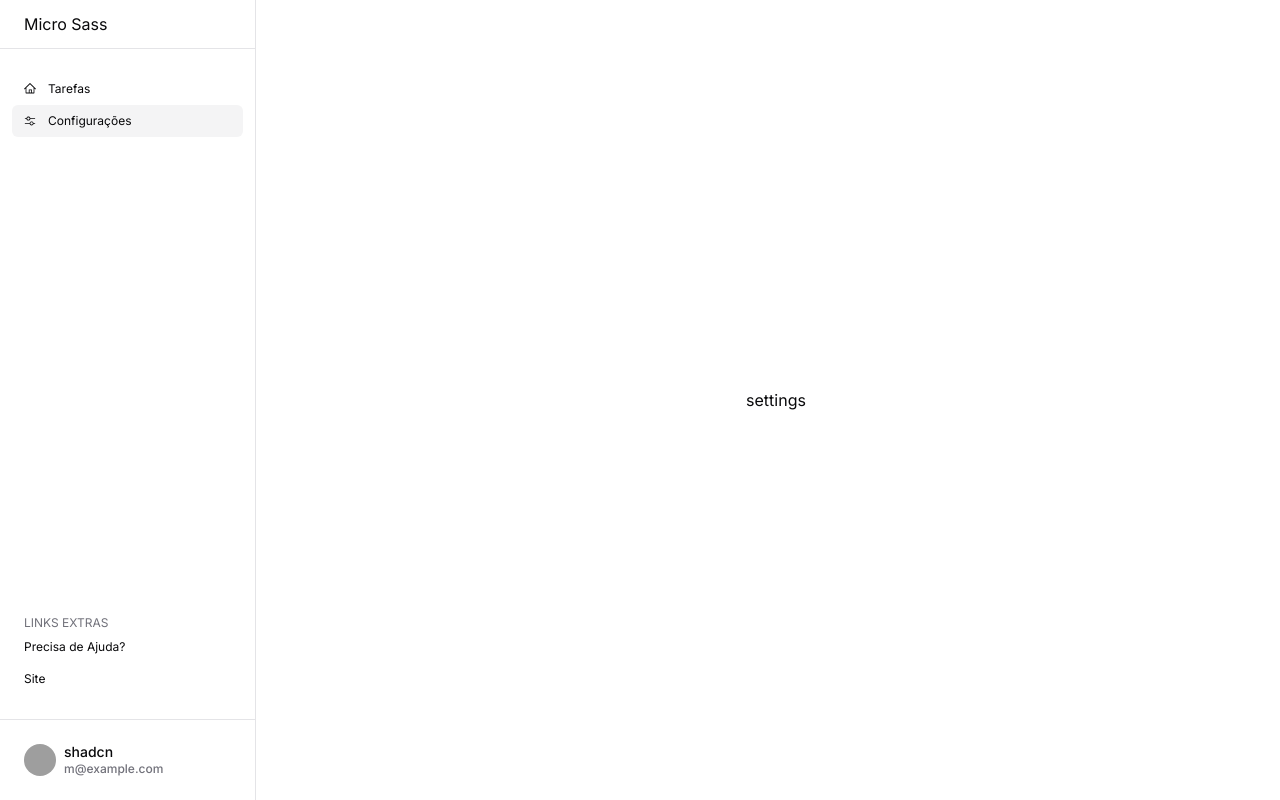
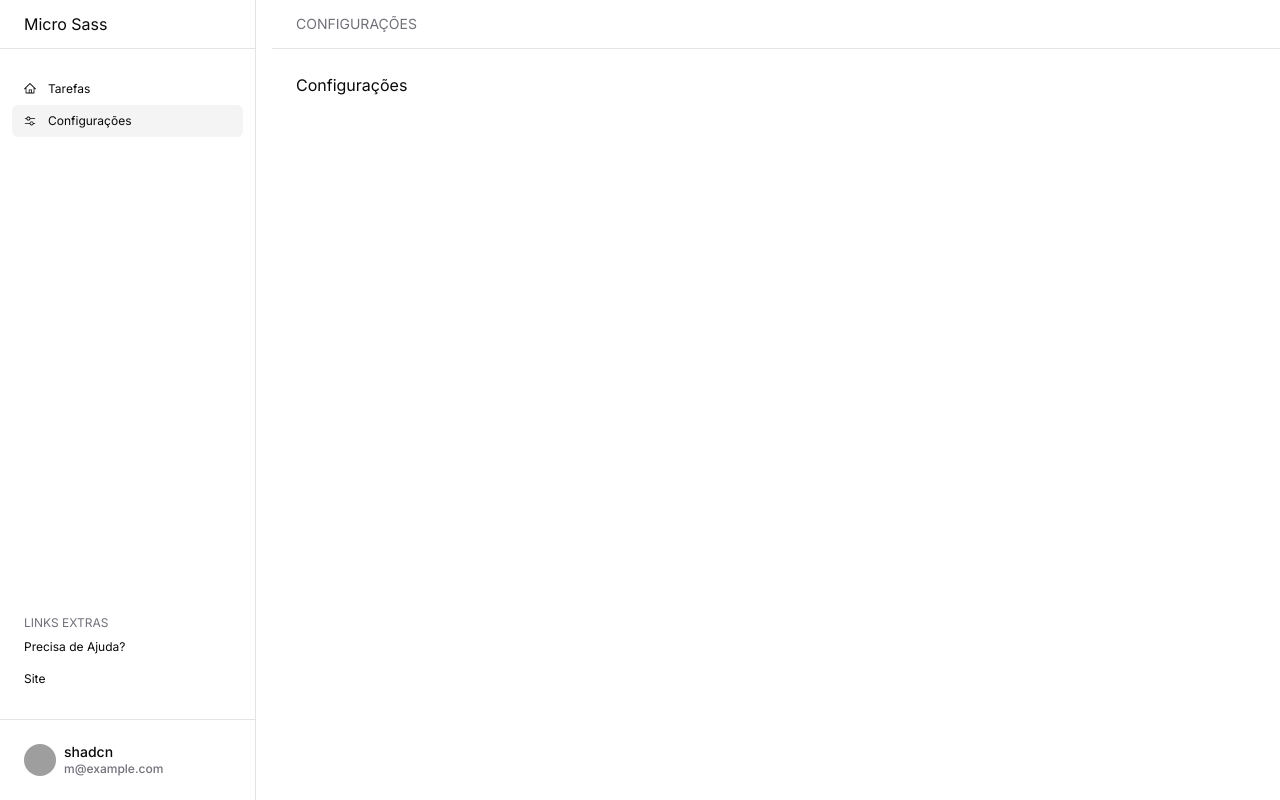
Before and after one commit to SammyFerreiraa/micro-sass-todo-app, a Next.js app: page /app/settings in a window 1280 px wide. Built offline with nearby package versions, Linux system fonts and the light colour scheme; grey boxes are pictures that could not be loaded.

Commit message:
feat: pages

```diff
--- a/src/app/app/page.tsx
+++ b/src/app/app/page.tsx
@@ -1,11 +1,14 @@
-import { auth } from '@/services/auth'
-import UserInfo from './_components/user-info'
+import { DashboardPage } from '@/components/dashboard/page'
 
-export default async function Page() {
-  const session = await auth()
+export default async function AppPage() {
   return (
-    <main className="flex h-screen items-center justify-center">
-      <UserInfo user={session?.user} />
-    </main>
+    <DashboardPage>
+      <DashboardPage.Header>
+        <DashboardPage.Header.Title>Tarefas</DashboardPage.Header.Title>
+      </DashboardPage.Header>
+      <DashboardPage.Main>
+        <h1>Tarefas</h1>
+      </DashboardPage.Main>
+    </DashboardPage>
   )
 }
--- a/src/app/app/settings/page.tsx
+++ b/src/app/app/settings/page.tsx
@@ -1,7 +1,14 @@
+import { DashboardPage } from '@/components/dashboard/page'
+
 export default function Page() {
   return (
-    <main className="flex h-screen items-center justify-center">
-      <h1>settings</h1>
-    </main>
+    <DashboardPage>
+      <DashboardPage.Header>
+        <DashboardPage.Header.Title>Configurações</DashboardPage.Header.Title>
+      </DashboardPage.Header>
+      <DashboardPage.Main>
+        <h1>Configurações</h1>
+      </DashboardPage.Main>
+    </DashboardPage>
   )
 }
```
